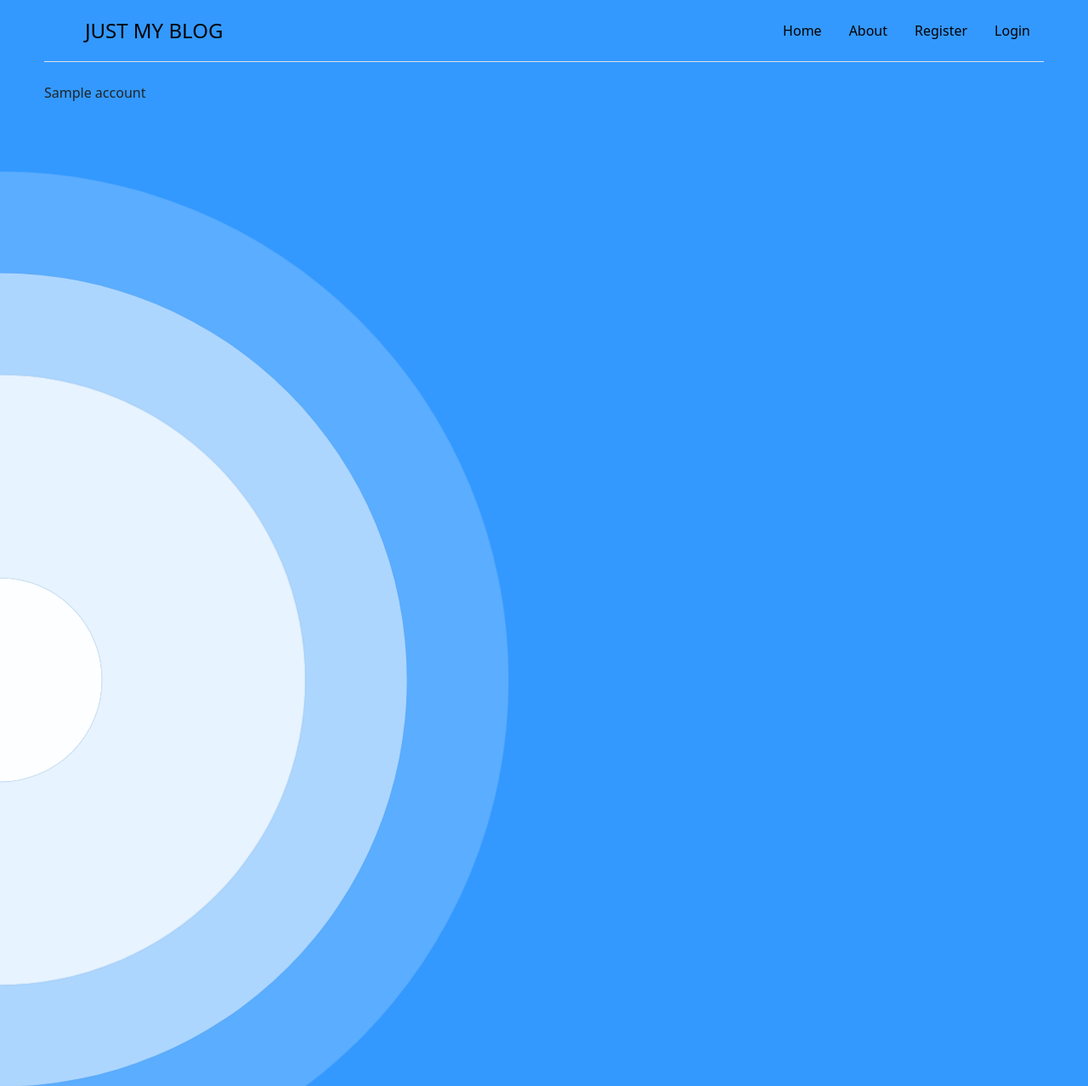
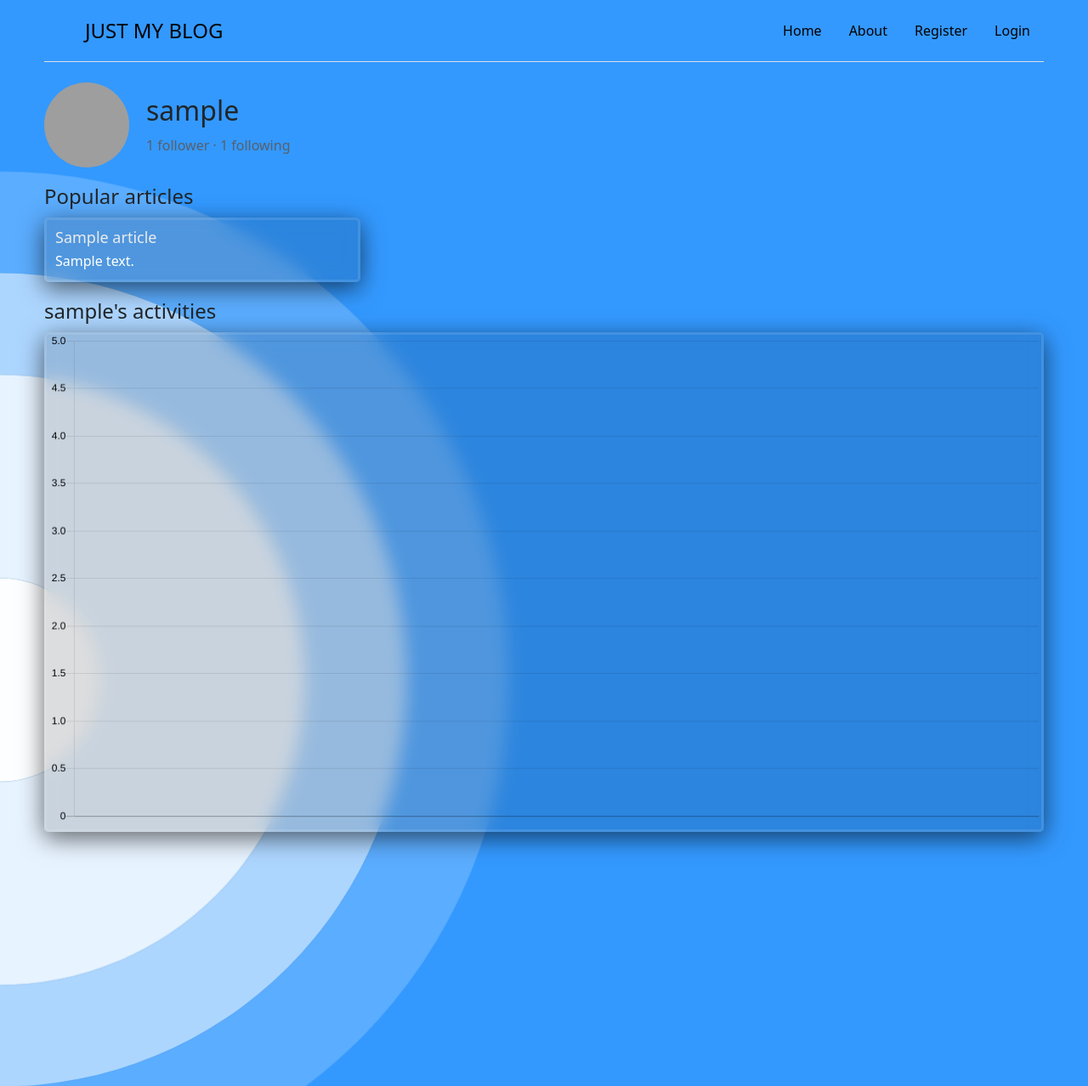
Before and after one commit to SDWLAD/MyBlog, a Django app: template blog/templates/profile.html in a window 1280 px wide. Shown: the top 1278 px of the page at 85% size. Run offline with Django 5.2, Linux system fonts and the light colour scheme; the template is opened without the code that fills it: most values are stand-ins (such as "Sample title", 1, 10 or a date in 2020); grey boxes are pictures that could not be loaded.

Commit message:
added popular articles in profile and activity graph

```diff
--- /dev/null
+++ b/blog/static/css/profile.css
@@ -0,0 +1,108 @@
+.header {
+    display: flex;
+    align-items: center;
+    margin-bottom: 20px;
+}
+
+.profile-pic {
+    border-radius: 50%;
+    width: 100px;
+    height: 100px;
+    margin-right: 20px;
+}
+
+.profile-info {
+    display: flex;
+    flex-direction: column;
+}
+
+.profile-info h1 {
+    margin: 0;
+    font-size: 32px;
+}
+
+.profile-info a {
+    padding: 8px 16px;
+    margin-top: 10px;
+    border: none;
+    border-radius: 5px;
+    cursor: pointer;
+    background-color: #4CAF50;
+    text-align: center;
+    text-decoration: none;
+    display: inline-block;
+}
+
+.profile-info button:hover {
+    background-color: #218838;
+}
+
+.profile-info p {
+    margin: 10px 0 0 0;
+    color: #586069;
+}
+
+main {
+    margin-top: 20px;
+}
+
+.articles {
+    margin-bottom: 20px;
+}
+
+.articles h2 {
+    margin: 0 0 10px 0;
+    font-size: 24px;
+}
+
+.article-grid {
+    display: flex;
+    flex-wrap: wrap;
+    gap: 20px;
+}
+
+.article {
+    background-color: rgba(0, 0, 0, 0.13);
+    backdrop-filter: blur(10px);
+    color: #ebebeb;
+    box-shadow: rgba(0, 0, 0, 0.6) 0px 7px 29px 0px;
+    border: 3px solid rgba(255, 255, 255, 0.107);
+    padding: 10px;
+    border-radius: 5px;
+    width: calc(33.3333% - 20px);
+    text-decoration: none;
+}
+
+.article h3 {
+    margin: 0 0 5px 0;
+    font-size: 18px;
+}
+
+.article p {
+    margin: 0;
+    color: #ffffff;
+}
+
+.activity {
+    margin-bottom: 20px;
+}
+
+.activity h2 {
+    margin: 0 0 10px 0;
+    font-size: 24px;
+}
+
+.activity-graph {
+    background-color: rgba(0, 0, 0, 0.13);
+    backdrop-filter: blur(10px);
+    color: #ebebeb;
+    box-shadow: rgba(0, 0, 0, 0.6) 0px 7px 29px 0px;
+    border: 3px solid rgba(255, 255, 255, 0.107);
+
+    border-radius: 5px;
+    margin-bottom: 10px;
+}
+
+.activity p {
+    color: #586069;
+}
--- a/blog/templates/profile.html
+++ b/blog/templates/profile.html
@@ -2,11 +2,67 @@
 {% load static %}
 
 {% block head %}
-<link rel="stylesheet" href="{% static 'css/style.css' %}">
+<link rel="stylesheet" href="{% static 'css/profile.css' %}">
+<script
+src="https://cdnjs.cloudflare.com/ajax/libs/Chart.js/2.9.4/Chart.js">
+</script>
 {% endblock head %}
 
 {% block content %}
+<div class="header">
+    <img src="profile-pic.png" alt="Profile Picture" class="profile-pic">
+    <div class="profile-info">
+        <h1>{{ account.username }}</h1>
+        {% if account == user %}
+            <a>Edit profile</a>
+        {% endif %}
+        <p>1 follower · 1 following</p>
+    </div>
+</div>
+<main>
+    <section class="articles">
+        <h2>Popular articles</h2>
+        <div class="article-grid">
+            {% for article in articles %}
+            <a class="article" href="{% url 'article' article.id %}">
+                <h3>{{ article.title }}</h3>
+                <p>{{article.describe}}</p>
+            </a>
+            {% endfor %}
+        </div>
+    </section>
+    <section class="activity">
+        <h2>{{ account.username }}'s activities</h2>
+        <canvas id="myChart" class="activity-graph"></canvas>
+    </section>
+</main>
+<script>
+    const xValues = {{ activity.x|safe }};
+    const yValues = {{ activity.y|safe }};
 
-{{account}}
-
+    new Chart("myChart", {
+      type: "line",
+      data: {
+        labels: xValues,
+        datasets: [{
+          fill: false,
+          lineTension: 0,
+          backgroundColor: "rgba(255,255,255,1.0)",
+          borderColor: "rgba(255,255,255,0.5)",
+          data: yValues
+        }]
+      },
+      options: {
+        legend: {display: false},
+        scales: {
+          yAxes: [{ticks: {min: 0, max:5, fontColor: "black"}}],
+          xAxes: [{
+            ticks: {
+              fontColor: "black"
+            }
+          }]
+        }
+      }
+    });
+    </script>
 {% endblock %}
```
Also changed, not shown: blog/views.py (+20 -0 lines), db.sqlite3.
